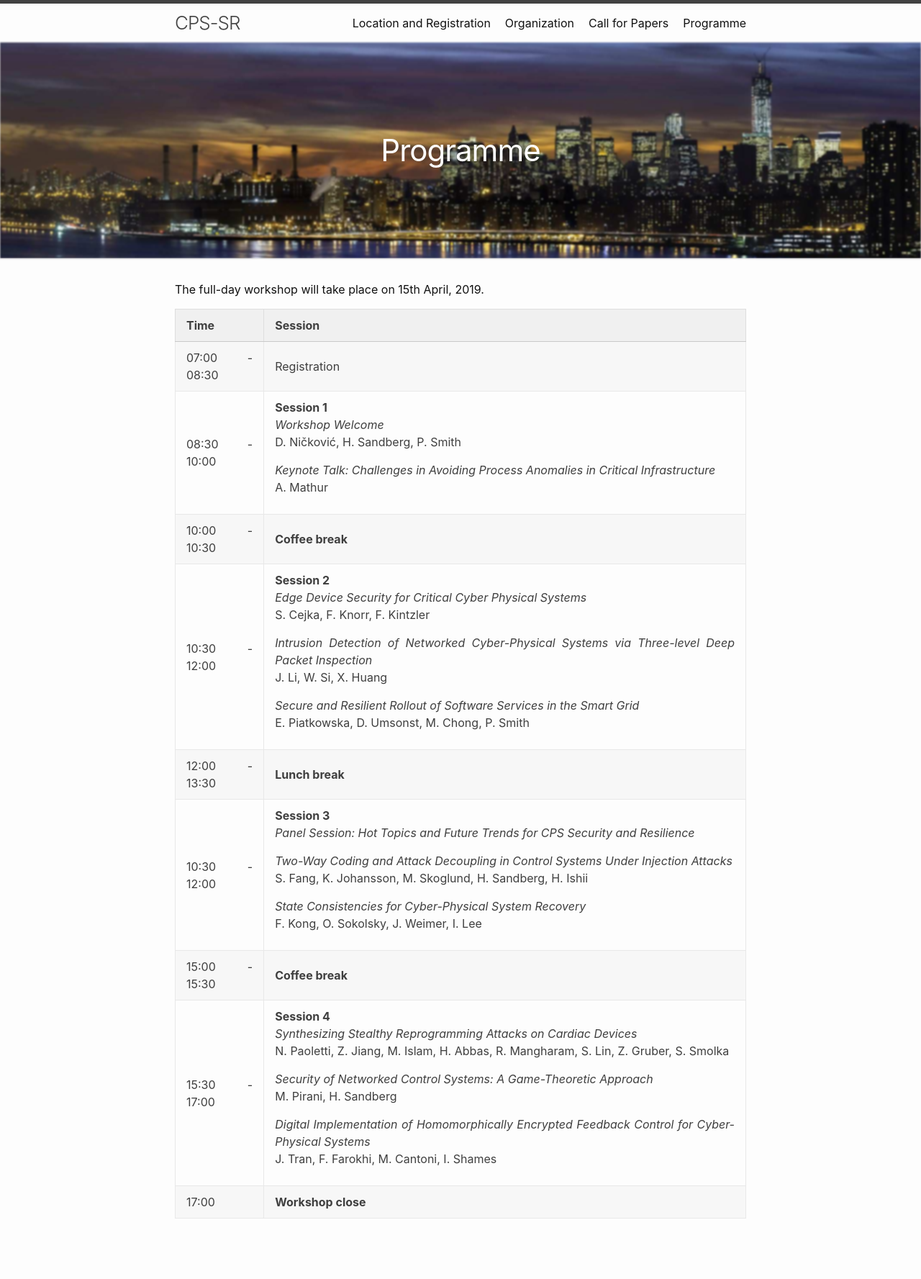
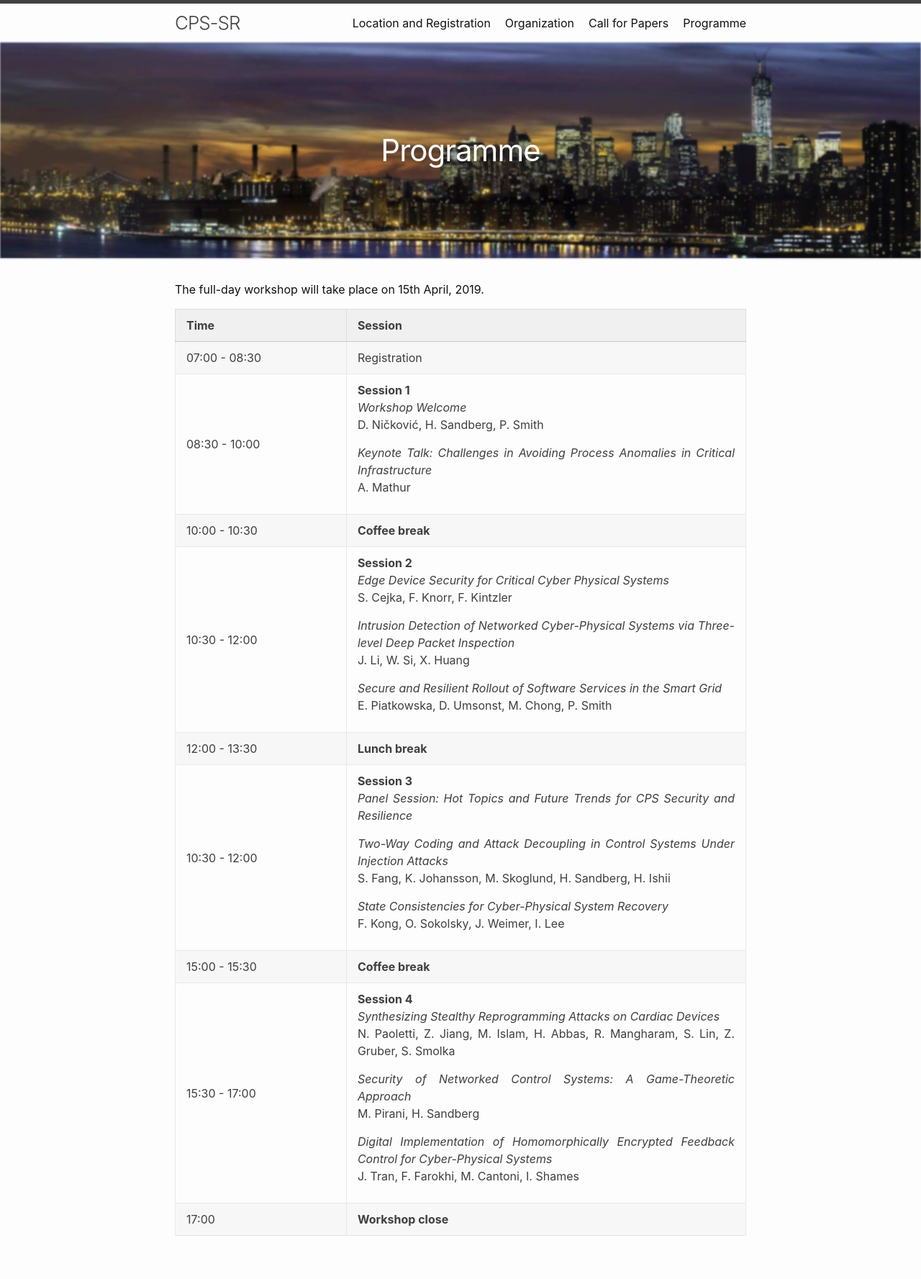
Before and after one commit to ait-csr/cps-sr, a Jekyll site: the page built from programme.md, in a window 1280 px wide. Shown: the whole page at 72% size. Built offline with Jekyll 4.4.1, drawn with Linux system fonts in a browser that asks for light colours; before the commit the page ends 1753 px from its top, so only the background shows below that.

Commit message:
Playing with column widths.

```diff
--- a/programme.md
+++ b/programme.md
@@ -10,6 +10,8 @@ permalink: /programme/
 The full-day workshop will take place on 15th April, 2019.
 
 <table style="width:100%">
+  <col width="30%">
+  <col width="70%">
  <tr>
    <th>Time</th>
    <th>Session</th>
```
